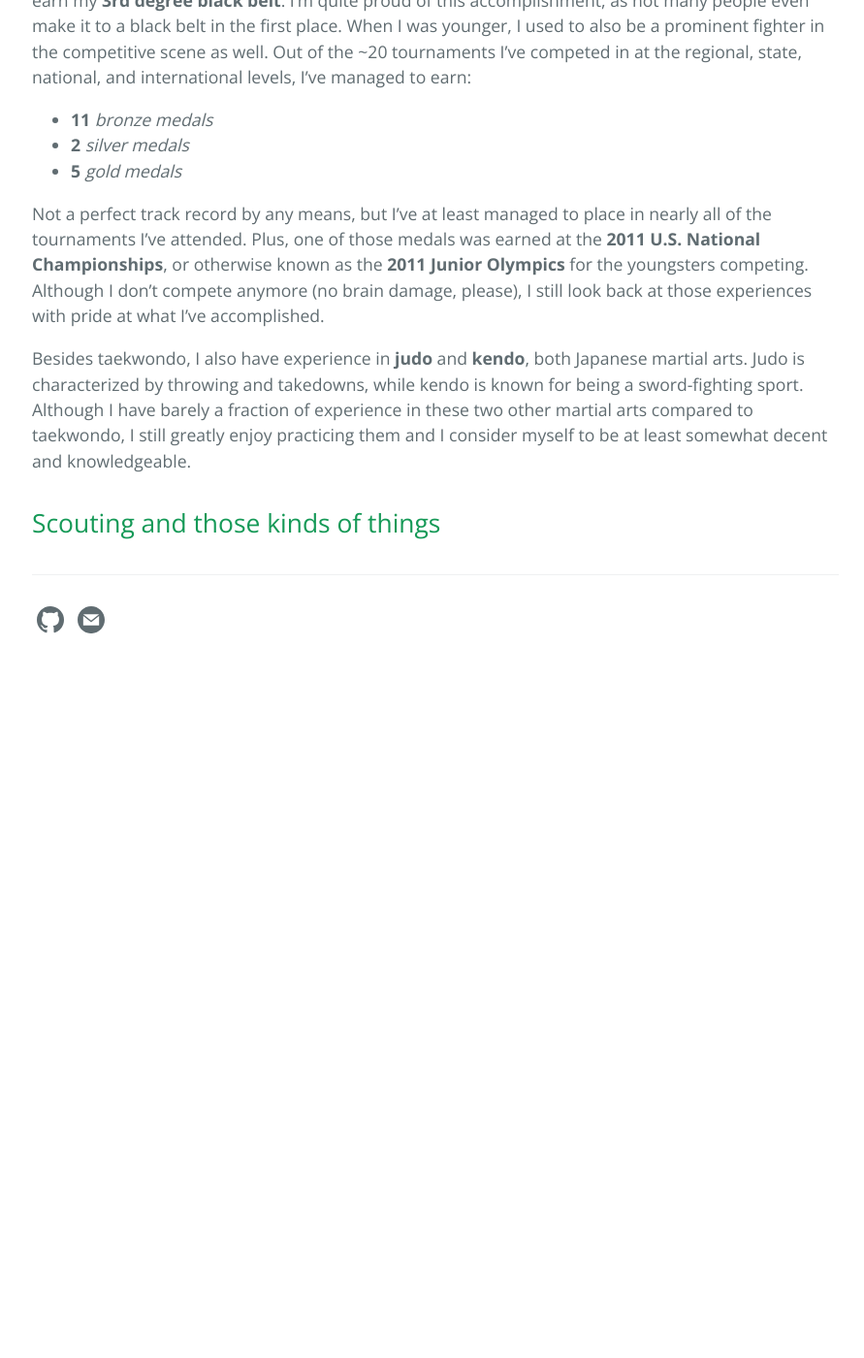
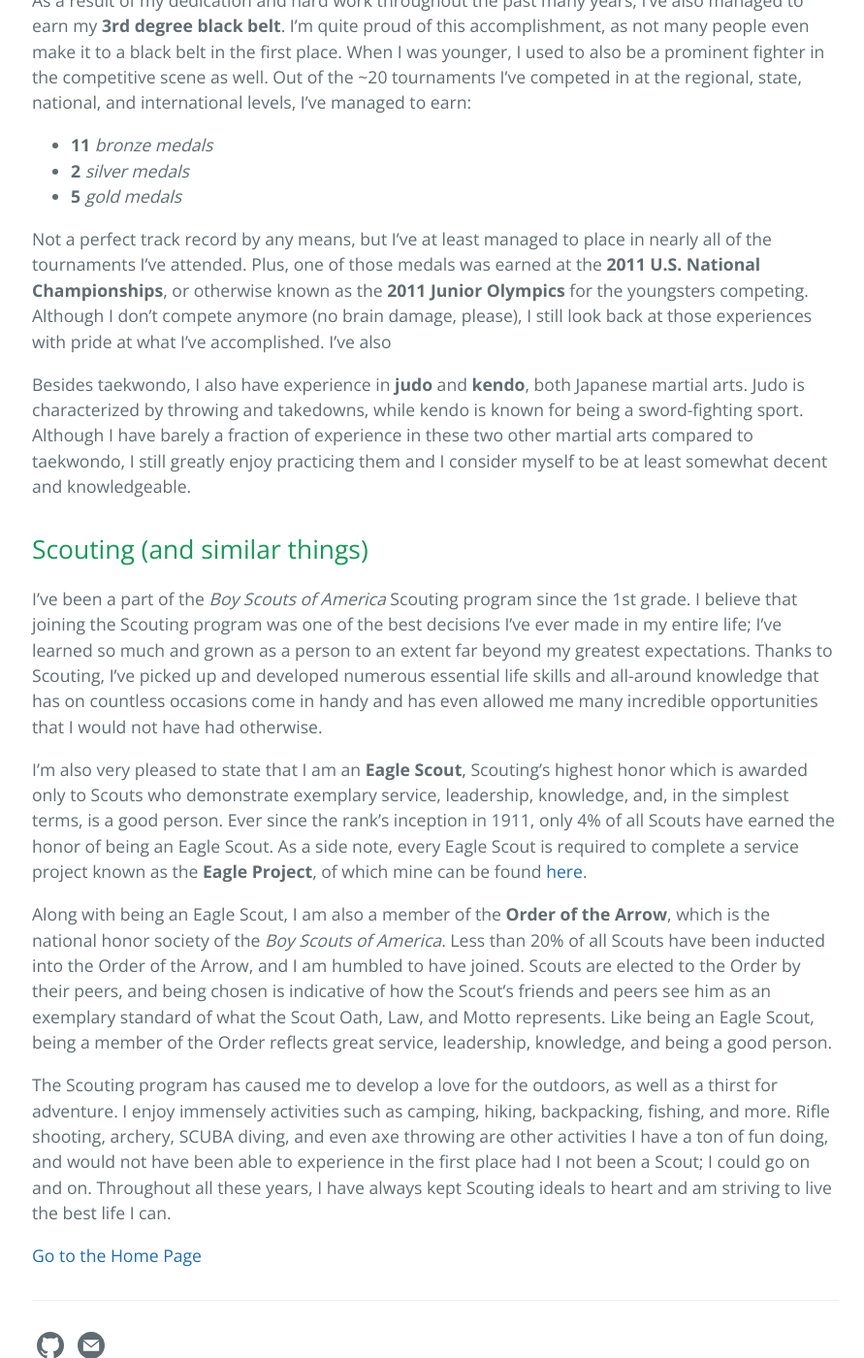
Before and after one commit to spencerericfong/spencerericfong.github.io, a Jekyll site: the page built from hobbies.md, in a window 1280 px wide and 1400 px high, scrolled down 1108 px. Shown: the whole window at 97% size, without its empty margins (191-1082 px from the left). Built offline with Jekyll 4.4.1, drawn with Linux system fonts in a browser that asks for light colours; before the commit the page ends 1815 px from its top, so only the background shows below that; some of the changed text lies outside the part shown.

Commit message:
update hobbies with Scouting section

```diff
--- a/hobbies.md
+++ b/hobbies.md
@@ -6,9 +6,9 @@ permalink: /hobbies.html
 ---
 
 ## And the \#1 spot goes to...
-Video games. I absolutely *love* playing video games, but I am a bit more partial to PC games over any other platform to be honest. Quite like a lot of other people pursuing an education in computer science my age, video games were a major influence in my decision. Although I don't have grand aspirations of making video games in the future, I am definitely still down to do so if given the opportunity. Currently, my favorite game to play is *Tom Clancy's Rainbow Six: Siege*. If you also play, hit me up!
+**Video games**. I absolutely *love* playing video games, but I am a bit more partial to PC games over any other platform to be honest. Quite like a lot of other people pursuing an education in computer science my age, video games were a major influence in my decision. Although I don't have grand aspirations of making video games in the future, I am definitely still down to do so if given the opportunity. Currently, my favorite game to play is *Tom Clancy's Rainbow Six: Siege*. If you also play, hit me up!
 
-As a close second favorite hobby, I'm also very into Japanese popular culture; anime and manga/light novels are where it's at. My favorite anime of all time would have to be *Violet Evergarden*; it's a beautifully-animated show with a deep and touching story, so I highly recommend it!
+As a close second favorite hobby, I'm also very into Japanese popular culture; **anime and manga/light novels** are where it's at. My favorite anime of all time would have to be *Violet Evergarden*; it's a beautifully-animated show with a deep and touching story, so I highly recommend it!
 
 Besides video games and anime, I also take great pleasure in practicing martial arts, participating in Scouting and related activities, learning languages, and making/listening to music. I'll talk more about these down below.
 
@@ -21,8 +21,18 @@ As a result of my dedication and hard work throughout the past many years, I've
 - **2** *silver medals*
 - **5** *gold medals*
 
-Not a perfect track record by any means, but I've at least managed to place in nearly all of the tournaments I've attended. Plus, one of those medals was earned at the **2011 U.S. National Championships**, or otherwise known as the **2011 Junior Olympics** for the youngsters competing. Although I don't compete anymore (no brain damage, please), I still look back at those experiences with pride at what I've accomplished.
+Not a perfect track record by any means, but I've at least managed to place in nearly all of the tournaments I've attended. Plus, one of those medals was earned at the **2011 U.S. National Championships**, or otherwise known as the **2011 Junior Olympics** for the youngsters competing. Although I don't compete anymore (no brain damage, please), I still look back at those experiences with pride at what I've accomplished. I've also
 
 Besides taekwondo, I also have experience in **judo** and **kendo**, both Japanese martial arts. Judo is characterized by throwing and takedowns, while kendo is known for being a sword-fighting sport. Although I have barely a fraction of experience in these two other martial arts compared to taekwondo, I still greatly enjoy practicing them and I consider myself to be at least somewhat decent and knowledgeable.
 
-## Scouting and those kinds of things
+## Scouting (and similar things)
+I've been a part of the *Boy Scouts of America* Scouting program since the 1st grade. I believe that joining the Scouting program was one of the best decisions I've ever made in my entire life; I've learned so much and grown as a person to an extent far beyond my greatest expectations. Thanks to Scouting, I've picked up and developed numerous essential life skills and all-around knowledge that has on countless occasions come in handy and has even allowed me many incredible opportunities that I would not have had otherwise.
+
+I'm also very pleased to state that I am an **Eagle Scout**, Scouting's highest honor which is awarded only to Scouts who demonstrate exemplary service, leadership, knowledge, and, in the simplest terms, is a good person. Ever since the rank's inception in 1911, only 4% of all Scouts have earned the honor of being an Eagle Scout. As a side note, every Eagle Scout is required to complete a service project known as the **Eagle Project**, of which mine can be found [here](/projects).
+
+Along with being an Eagle Scout, I am also a member of the **Order of the Arrow**, which is the national honor society of the *Boy Scouts of America*. Less than 20% of all Scouts have been inducted into the Order of the Arrow, and I am humbled to have joined. Scouts are elected to the Order by their peers, and being chosen is indicative of how the Scout's friends and peers see him as an exemplary standard of what the Scout Oath, Law, and Motto represents. Like being an Eagle Scout, being a member of the Order reflects great service, leadership, knowledge, and being a good person.
+
+The Scouting program has caused me to develop a love for the outdoors, as well as a thirst for adventure. I enjoy immensely activities such as camping, hiking, backpacking, fishing, and more. Rifle shooting, archery, SCUBA diving, and even axe throwing are other activities I have a ton of fun doing, and would not have been able to experience in the first place had I not been a Scout; I could go on and on. Throughout all these years, I have always kept Scouting ideals to heart and am striving to live the best life I can.
+
+
+[Go to the Home Page]({{ site.url }}{{ site.baseurl }})
```
